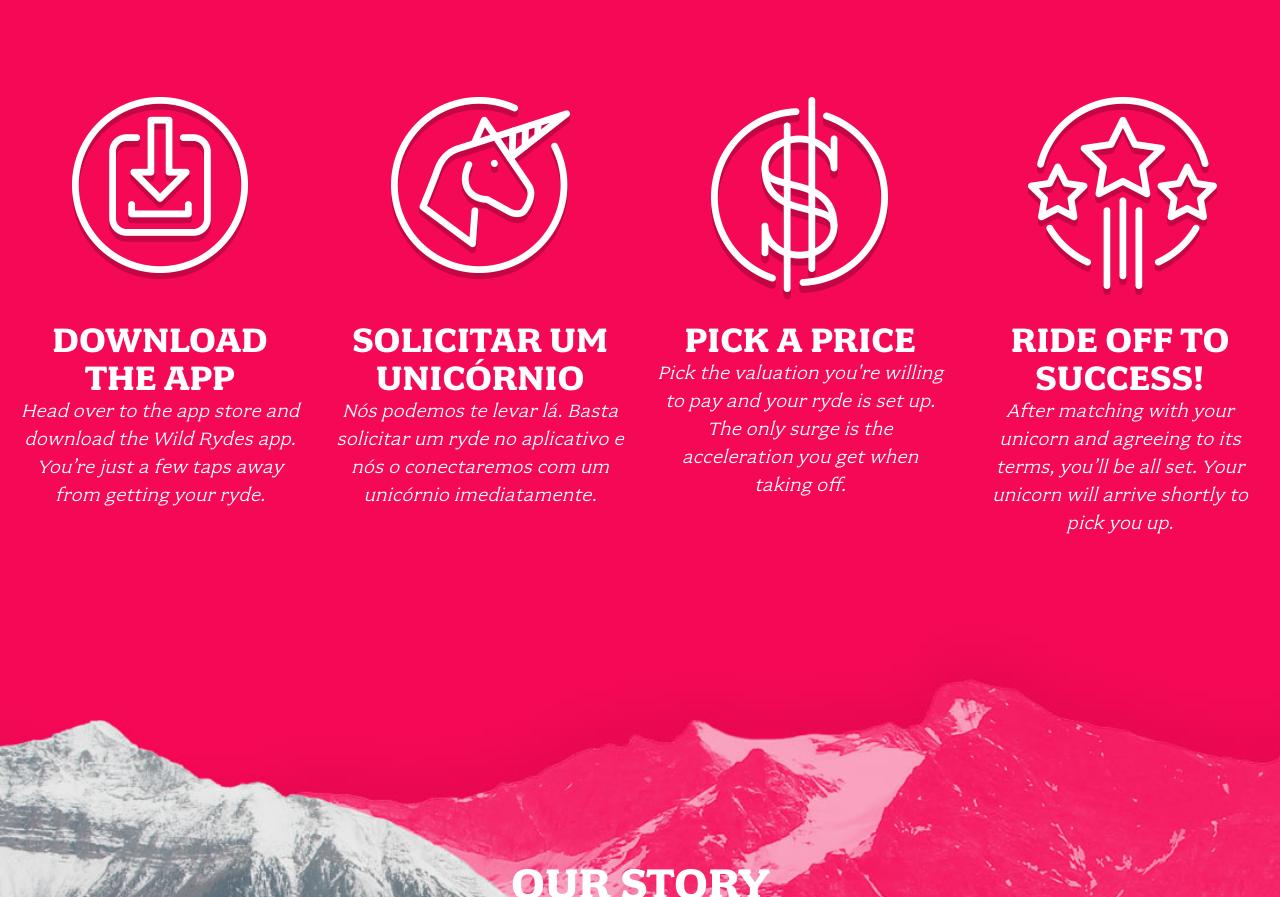
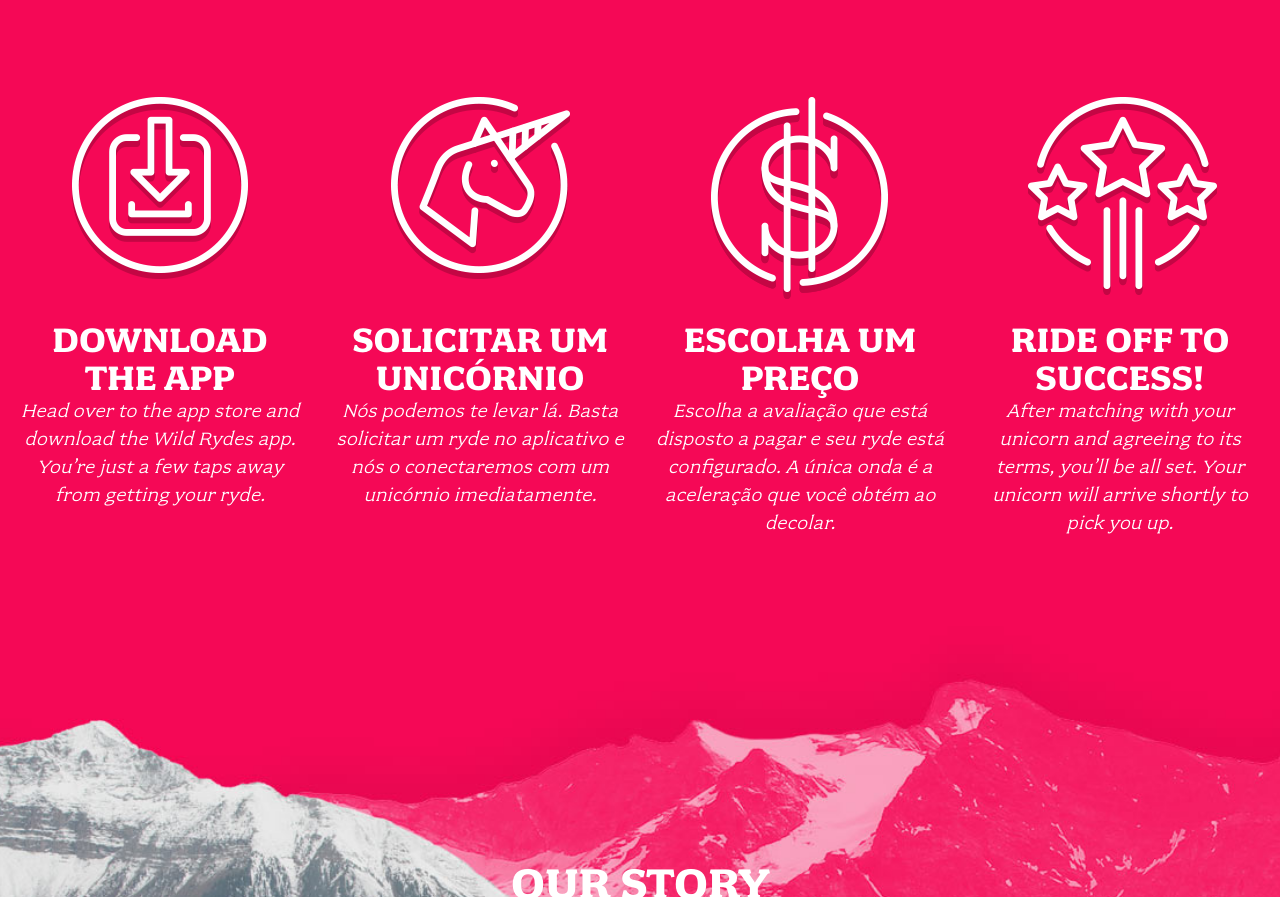
Before and after one commit to robsonneto5pi/amplifyapp, a plain HTML site: page index.html in a window 1280 px wide. Shown: the part 1343-2240 px from the top of the page. Drawn offline with Linux system fonts and the light colour scheme.

Commit message:
Pick A Price

```diff
--- a/index.html
+++ b/index.html
@@ -53,8 +53,8 @@
 
       <div class="column">
         <div class="home-about-block">
-          <h3 class="title icon-price">Pick A Price</h3>
-          <p class="content">Pick the valuation you're willing to pay and your ryde is set up. The only surge is the acceleration you get when taking off.</p>
+          <h3 class="title icon-price">Escolha um preço</h3>
+          <p class="content">Escolha a avaliação que está disposto a pagar e seu ryde está configurado. A única onda é a aceleração que você obtém ao decolar.</p>
         </div>
       </div>
 
```
